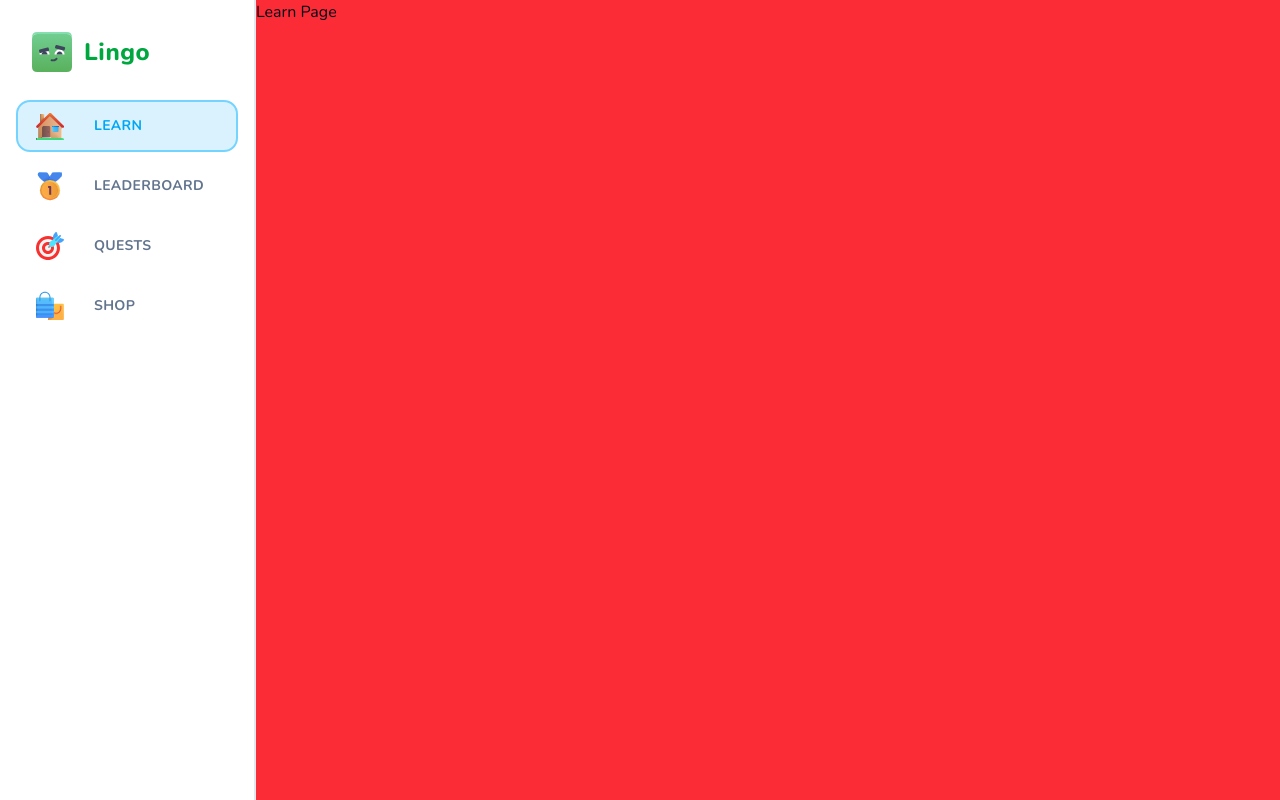
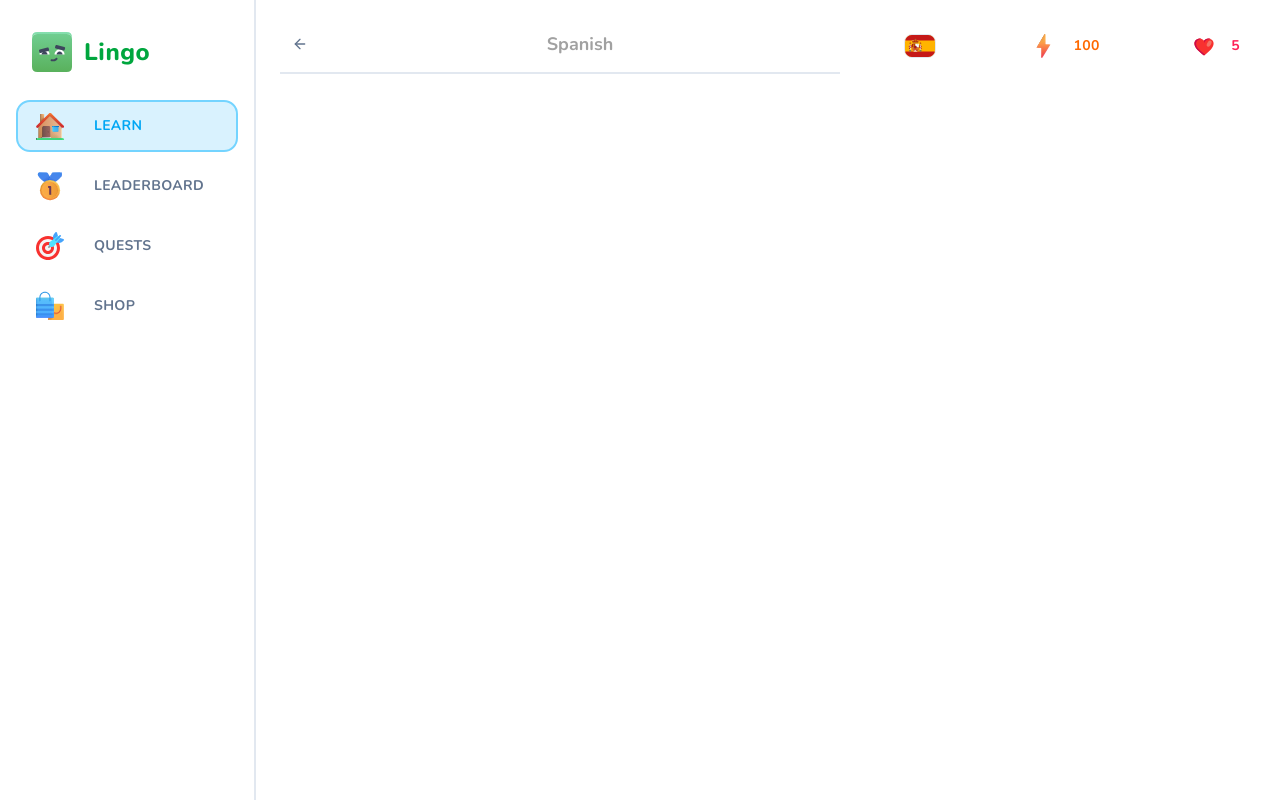
Before and after one commit to neomat-prog/lingo-clone, a Next.js app: page /learn in a window 1280 px wide. Built offline with nearby package versions, Linux system fonts and the light colour scheme.

Commit message:
add feed and user progress components, implement database connection, and update layout structure

```diff
--- a/app/(main)/layout.tsx
+++ b/app/(main)/layout.tsx
@@ -11,7 +11,7 @@
       <MobileHeader />
       <Sidebar className="hidden lg:flex" />
       <main className="lg:pl-[256px] h-full pt-[50px] lg:pt-0">
-        <div className="bg-red-500 h-full">{children}</div>
+        <div className="max-w-[1056px] mx-auto pt-6 h-full">{children}</div>
       </main>
     </>
   );
--- /dev/null
+++ b/app/(main)/learn/header.tsx
@@ -0,0 +1,19 @@
+import { Button } from "@/components/ui/button";
+import { ArrowLeft } from "lucide-react";
+import Link from "next/link";
+
+type Props = {
+  title: string;
+};
+
+export const Header = ({ title }: Props) => {
+  return <div className="sticky top-0 bg-white pb-3 lg:pt-[28px] lg:mt-[-28px] flex items-center justify-between border-b-2 mb-5 text-neutral-400 lg:z-50">
+    <Link href={"/courses"}>
+    <Button variant={"ghost"} size={"sm"}>
+      <ArrowLeft className="h-5 w-5 stroke-2 text-neutal-400 " />
+    </Button>
+    </Link>
+    <h1 className="font-bold text-lg">{title}</h1>
+    <div />
+  </div>;
+};
--- a/app/(main)/learn/page.tsx
+++ b/app/(main)/learn/page.tsx
@@ -1,5 +1,25 @@
+import { FeedWrapper } from "@/components/feed-wrapper";
+import { StickyWrapper } from "@/components/sticky-wrapper";
+import { Header } from "./header";
+import { UserProgress } from "@/components/user-progress";
+
 const LearnPage = () => {
-  return <div>Learn Page</div>;
+  return (
+    <div className="flex flex-row-reverse gap-[48px] px-6">
+      <StickyWrapper>
+        <UserProgress
+          activeCourse={{ title: "Spanish", imageSrc: "/es.svg" }}
+          hearts={5}
+          points={100}
+          hasActiveSubscription={false}
+        />
+      </StickyWrapper>
+      <FeedWrapper>
+        <Header title="Spanish" />
+
+      </FeedWrapper>
+    </div>
+  );
 };
 
 export default LearnPage;
--- /dev/null
+++ b/components/feed-wrapper.tsx
@@ -0,0 +1,7 @@
+type Props = {
+  children: React.ReactNode;
+};
+
+export const FeedWrapper = ({ children }: Props) => {
+  return <div className="flex-1 relative top-0 pb-10">{children}</div>;
+};
--- a/components/sidebar.tsx
+++ b/components/sidebar.tsx
@@ -45,3 +45,5 @@
     </div>
   );
 };
+
+// 1:39:05
--- /dev/null
+++ b/components/sticky-wrapper.tsx
@@ -0,0 +1,13 @@
+type Props = {
+  children: React.ReactNode;
+};
+
+export const StickyWrapper = ({ children }: Props) => {
+  return (
+    <div className="hidden lg:block w-[368px] sticky self-end bottom-6">
+      <div className="min-h-[calc(100vh-48px)] sticky top-6 flex flex-col gap-y-4">
+        {children}
+      </div>
+    </div>
+  );
+};
--- /dev/null
+++ b/components/user-progress.tsx
@@ -0,0 +1,58 @@
+import Link from "next/link";
+import { Button } from "./ui/button";
+import Image from "next/image";
+import { InfinityIcon } from "lucide-react";
+
+type Props = {
+  activeCourse: { imageSrc: string; title: string };
+  hearts: number;
+  points: number;
+  hasActiveSubscription: boolean;
+};
+
+export const UserProgress = ({
+  activeCourse,
+  points,
+  hearts,
+  hasActiveSubscription,
+}: Props) => {
+  return (
+    <div className="flex items-center justify-between gap-x-2 w-full">
+      <Link href={"/courses"}>
+        <Button variant={"ghost"}>
+          <Image
+            src={activeCourse.imageSrc}
+            alt={activeCourse.title}
+            className="rounded-md border"
+            width={32}
+            height={32}
+          />
+        </Button>
+      </Link>
+      <Link href={"/shop"}>
+        <Button variant={"ghost"} className="text-orange-500">
+          <Image
+            src={"/points.svg"}
+            height={28}
+            width={28}
+            alt="Points"
+            className="mr-2"
+          />
+          {points}
+        </Button>
+      </Link>
+      <Link href={"/shop"}>
+        <Button variant={"ghost"} className="text-rose-500">
+          <Image
+            src={"/heart.svg"}
+            height={22}
+            width={22}
+            alt="Hearts"
+            className="mr-2"
+          />
+          {hasActiveSubscription ? <InfinityIcon className="h-4 w-4 stroke-[3]" /> : hearts}
+        </Button>
+      </Link>
+    </div>
+  );
+};
--- /dev/null
+++ b/db/drizzle.ts
@@ -0,0 +1,9 @@
+import { neon } from "@neondatabase/serverless";
+import { drizzle } from "drizzle-orm/neon-http";
+
+import * as schema from "./schema";
+
+const sql = neon(process.env.DATABASE_URL!);
+const db = drizzle(sql, { schema });
+
+export default db;
--- /dev/null
+++ b/db/schema.ts
@@ -0,0 +1,7 @@
+import { pgTable, serial, text } from "drizzle-orm/pg-core";
+
+export const courses = pgTable("courses", {
+  id: serial("id").primaryKey(),
+  title: text("title").notNull(),
+  imageSrc: text("image_src").notNull(),
+})
--- /dev/null
+++ b/drizzle.config.ts
@@ -0,0 +1,13 @@
+import "dotenv/config";
+import type { Config } from "drizzle-kit";
+
+export default {
+  schema: "./db/schema.ts",
+  out: "./drizzle",
+  dialect: "postgresql", // Dialect is correctly set to PostgreSQL
+  // driver: "pg", // Use 'pg' for Neon (node-postgres driver)
+  dbCredentials: {
+    url: process.env.DATABASE_URL!,
+    // ssl: true // Use the Neon connection string
+  },
+} satisfies Config;
```
Also changed, not shown: package.json (+11 -2 lines), 1 other file (tests, documents, lock files or other folders).
